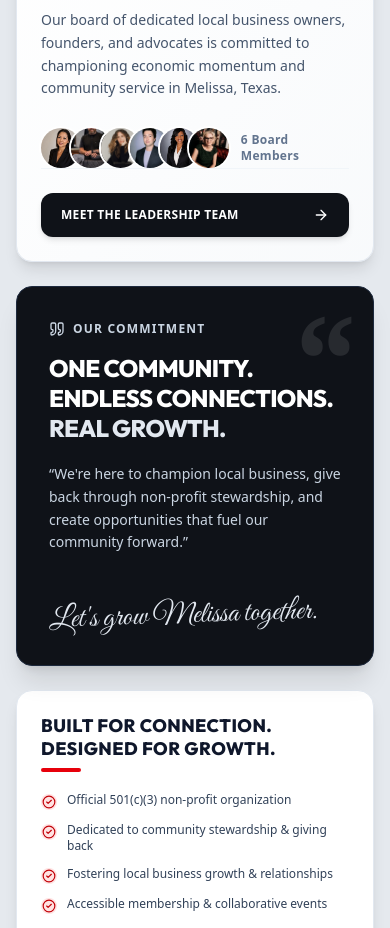
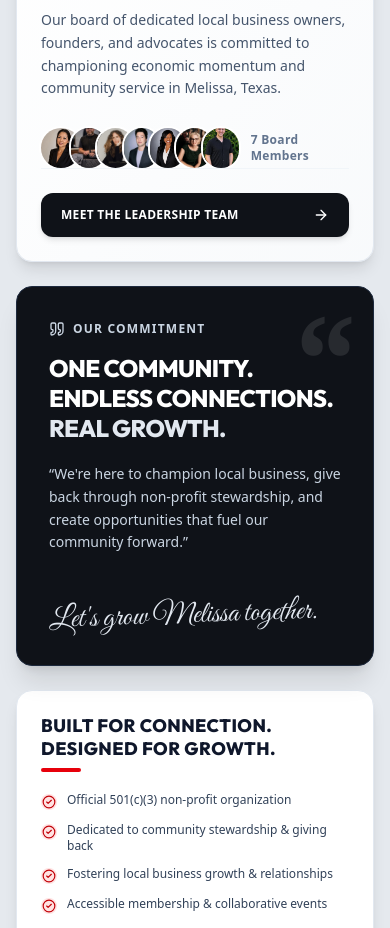
Before and after one commit to brettz6771/community-commerce-melissa, a Next.js app: page / in a window 390 px wide. Shown: the part 2300-3228 px from the top of the page. Built offline with nearby package versions, Linux system fonts and the light colour scheme; a web font is replaced by a local one.

Commit message:
feat: add Jax Edwards as 7th board member and adjust leadership grid layout

```diff
--- a/src/app/leadership/page.tsx
+++ b/src/app/leadership/page.tsx
@@ -11,8 +11,8 @@ import { Award, Mail, Phone, Play, ShieldCheck, Sparkles, Smile } from "lucide-r
 export default function LeadershipPage() {
   const [isJoinModalOpen, setIsJoinModalOpen] = useState(false);
 
-  const row1Members = MOCK_BOARD_MEMBERS.slice(0, 3);
-  const row2Members = MOCK_BOARD_MEMBERS.slice(3, 6);
+  const row1Members = MOCK_BOARD_MEMBERS.slice(0, 4);
+  const row2Members = MOCK_BOARD_MEMBERS.slice(4, 7);
 
   const renderLeaderCard = (member: typeof MOCK_BOARD_MEMBERS[0]) => (
     <div
@@ -90,13 +90,13 @@ export default function LeadershipPage() {
             </p>
           </div>
 
-          {/* Row 1: 3 Leaders */}
-          <div className="grid grid-cols-1 md:grid-cols-3 gap-6 sm:gap-8 max-w-7xl mx-auto items-stretch">
+          {/* Row 1: 4 Leaders */}
+          <div className="grid grid-cols-1 md:grid-cols-4 gap-6 sm:gap-8 max-w-7xl mx-auto items-stretch">
             {row1Members.map(renderLeaderCard)}
           </div>
 
           {/* Row 2: 3 Leaders */}
-          <div className="grid grid-cols-1 md:grid-cols-3 gap-6 sm:gap-8 max-w-7xl mx-auto items-stretch">
+          <div className="grid grid-cols-1 md:grid-cols-3 gap-6 sm:gap-8 max-w-5xl mx-auto items-stretch">
             {row2Members.map(renderLeaderCard)}
           </div>
         </div>
--- a/src/components/QuoteSection.tsx
+++ b/src/components/QuoteSection.tsx
@@ -10,7 +10,8 @@ const LEADERS = [
   { name: "Jana Scarpati Martinez", headshot: "/ccm-leaders/jana-martinez-v2.jpg" },
   { name: "Brett Zenker", headshot: "/ccm-leaders/brett-zenker.jpg" },
   { name: "Alta Simmons", headshot: "/ccm-leaders/alta-simmons.jpg" },
-  { name: "Cindy Karman", headshot: "/ccm-leaders/cindy-karman.jpg" }
+  { name: "Cindy Karman", headshot: "/ccm-leaders/cindy-karman.jpg" },
+  { name: "Jax Edwards", headshot: "/ccm-leaders/jax.jpg" }
 ];
 
 export default function QuoteSection() {
@@ -86,7 +87,7 @@ export default function QuoteSection() {
                   ))}
                 </div>
                 <span className="text-xs text-slate-500 font-semibold tracking-wide">
-                  6 Board Members
+                  7 Board Members
                 </span>
               </div>
             </div>
--- a/src/data/mockData.ts
+++ b/src/data/mockData.ts
@@ -259,6 +259,18 @@ export const MOCK_BOARD_MEMBERS: BoardMember[] = [
     email: "cindy@communitycommercemelissa.com",
     phone: "(972) 837-1006",
     objectPosition: "center 10%"
+  },
+  {
+    id: "board-7",
+    name: "Jax Edwards",
+    role: "Executive Advisor / Board Member",
+    business: "Community Commerce Melissa",
+    bio: "Jax Edwards is a business advisor, tax strategist, and legal professional dedicated to helping entrepreneurs build stronger, more successful organizations. As the founder of Jaxes Taxes, he works with business owners on tax planning, accounting, business strategy, and organizational structure, helping clients make informed decisions that support long-term growth.\n\nJax is passionate about equipping entrepreneurs with practical knowledge that creates lasting value for their businesses and communities. Through his expertise in business, taxation, and law, he is committed to helping organizations build strong foundations while fostering responsible entrepreneurship and sustainable economic growth.",
+    headshot: "/ccm-leaders/jax.jpg",
+    funFact: "Passionate about helping entrepreneurs build strong foundations.",
+    email: "jax@communitycommercemelissa.com",
+    phone: "(972) 837-1007",
+    objectPosition: "center 10%"
   }
 ];
 
```
Also changed, not shown: public/ccm-leaders/jax.jpg (added).
